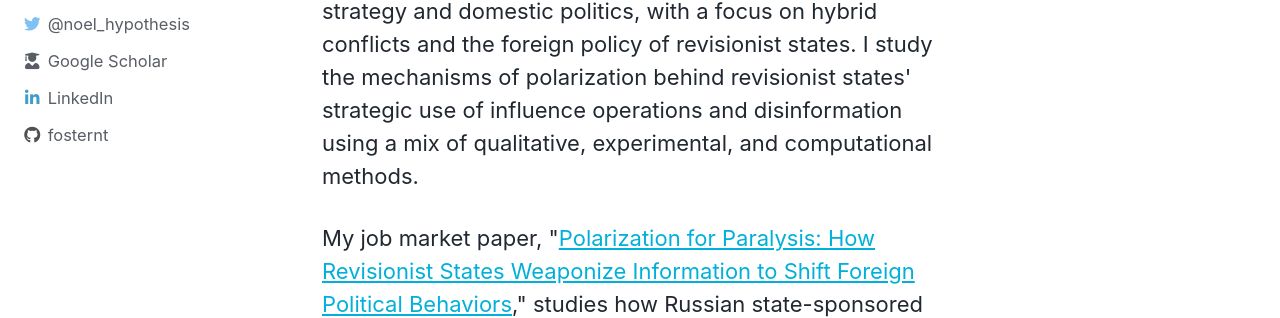
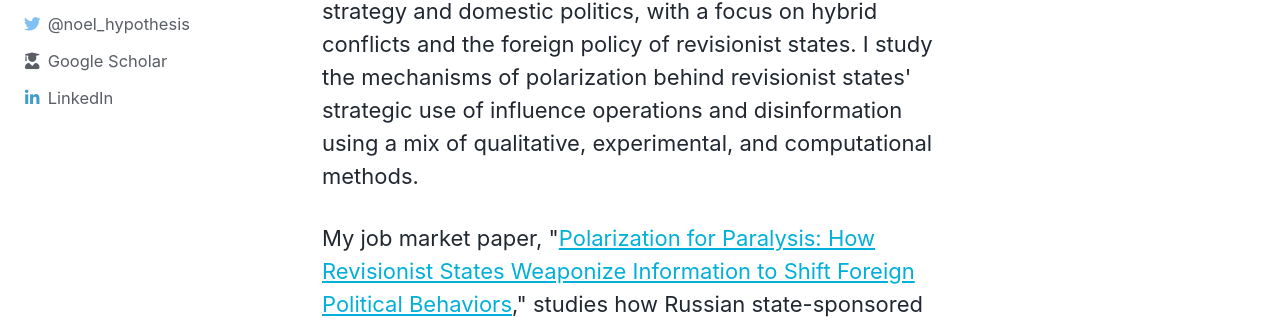
Before and after one commit to fosternt/fosternt.github.io, a Jekyll site: the page built from index.html, in a window 1280 px wide. Shown: the part 364-682 px from the top of the page. Built offline with Jekyll 4.4.1, drawn with Linux system fonts in a browser that asks for light colours; cached includes are drawn as plain includes; the list of posts is cut into pages by our own code.

Commit message:
Update _config.yml

```diff
--- a/_config.yml
+++ b/_config.yml
@@ -119,9 +119,7 @@ author:
     - label: "LinkedIn"
       icon: "fab fa-fw fa-linkedin-in"
       url: "https://www.linkedin.com/in/noelfoster/"
-    - label: "fosternt"
-      icon: "fab fa-fw fa-github"
-      url: "https://github.com/fosternt"
+
 
 # Site Footer
 footer:
```
